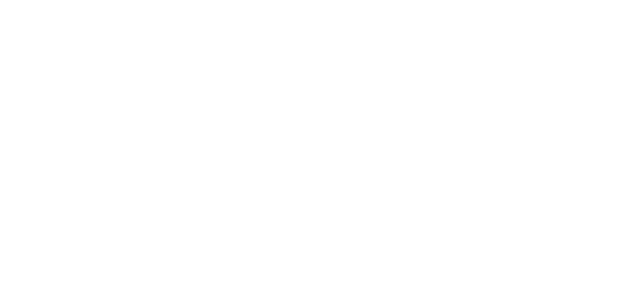
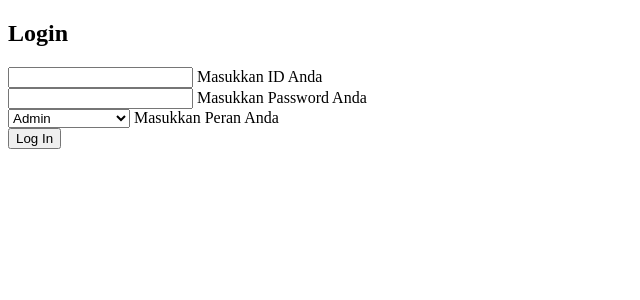
Before and after one commit to TalhaFatur74/PL-Peminjaman-Scooter-Elektrik, a PHP site: page / in a window 1280 px wide. Before the commit the part shown is empty. Shown: the top 300 px of the page, without its empty margins (0-640 px from the left). Run offline with PHP 8.4, Linux system fonts and the light colour scheme.

Commit message:
memasukkan indek untuk keperluan login

```diff
--- a/index.php
+++ b/index.php
@@ -1,3 +1,37 @@
 <?php
 include "login.php";
 ?>
+
+<!DOCTYPE html>
+<html>
+<head>
+    <meta charset="UTF-8">
+    <meta name="viewport" content="width=device-width, initial-scale=1.0">
+    <title>Menu Login</title>
+    <link rel="stylesheet" href="style.css">
+</head>
+<body>
+    <div class="wrapper">
+    <form action="login.php" method="POST">
+        <h2>Login</h2>
+        <div class="input-field">
+        <input type="value" name="idPengguna" required>
+        <label>Masukkan ID Anda</label>
+        </div>
+        <div class="input-field">
+        <input type="kataSandi" name="kataSandi" required>
+        <label>Masukkan Password Anda</label>
+        </div>
+        <div class="input-field">
+        <select name="pilihanPeran" required>
+            <option value="Admin">Admin</option>
+            <option value="Pimpinan Taman">Pimpinan Taman</option>
+            <option value="Operator">Operator</option>
+        </select>
+        <label>Masukkan Peran Anda</label>
+        </div>
+        <button type="submit">Log In</button>
+    </form>
+    </div>
+</body>
+</html>
```
